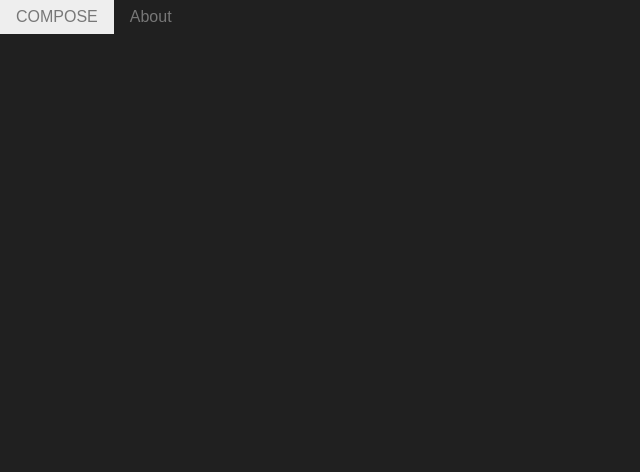
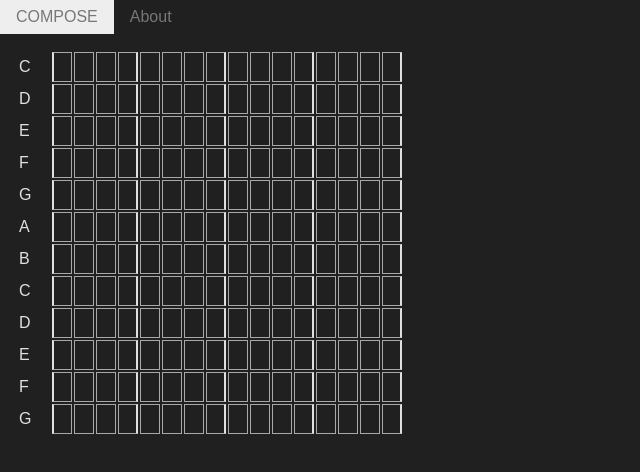
Before and after one commit to TheGuywithTheHat/shawzin, a Vue app: page / in a window 1280 px wide. Shown: the top 472 px of the page, without its empty margins (0-640 px from the left). Built offline with nearby package versions, Linux system fonts and the light colour scheme.

Commit message:
added notes table

```diff
--- a/src/Composer.vue
+++ b/src/Composer.vue
@@ -1,41 +1,71 @@
 <template>
-    <table id="music-table">
-    </table>
+    <div class="content">
+        <table id="header-table">
+            <tr class="row note-row" v-for="(row, y) in cells" :key="row[0].y + 'row'">
+                <td class="cell header-cell">
+                    {{notes[y]}}
+                </td>
+            </tr>
+        </table>
+        <div id="music-container">
+            <table id="music-table">
+                <tr class="row note-row" v-for="(row, y) in cells" :key="row[0].y + 'row'">
+                    <td class="cell note-cell" v-for="(cell, x) in row" :key="cell.y + cell.x * 100 + 'cell'"></td>
+                </tr>
+            </table>
+        </div>
+    </div>
 </template>
 
 <script>
 export default {
     data() {
         return {
+            cells: [],
+            notes: ['C', 'D', 'E', 'F', 'G', 'A', 'B', 'C', 'D', 'E', 'F', 'G'],
         };
     },
     methods: {
     },
     created() {
+        for(let i = 0; i < 12; i++) {
+            this.cells.push(new Array(16).fill(false))
+        }
     }
 };
 </script>
 
 <style scoped>
-table {
-    margin: 1em auto;
+#header-table {
+    margin: 1em;
+    float: left;
+}
+#music-table {
+}
+#music-container {
+    margin: 1em;
+    overflow-x: auto;
 }
 .note-cell {
-    height: 1em;
-    width: 1em;
-    border: 1px solid;
-    text-align: center;
+    min-width: 20px;
+    border: 1px solid rgb(168, 168, 168);
     vertical-align: top;
     position: relative;
     cursor: pointer;
 }
 .note-cell:first-child {
-    border-left: solid;
+    border-left: 2px solid;
 }
 .note-cell:nth-child(4n) {
-    border-right: solid;
+    border-right: 2px solid;
 }
 .note-cell:hover {
-    background-color: rgba(0, 0, 0, 0.15);
+    background-color: rgba(255, 255, 255, 0.15);
+}
+.row {
+    height: 30px;
+}
+.note-row-sharp {
+    height: 20px;
 }
 </style>
```
Also changed, not shown: 1 other file (tests, documents, lock files or other folders).
